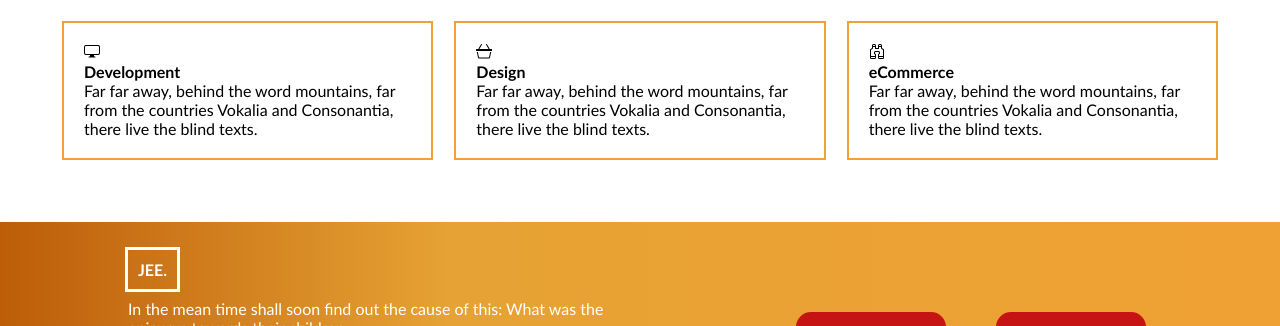
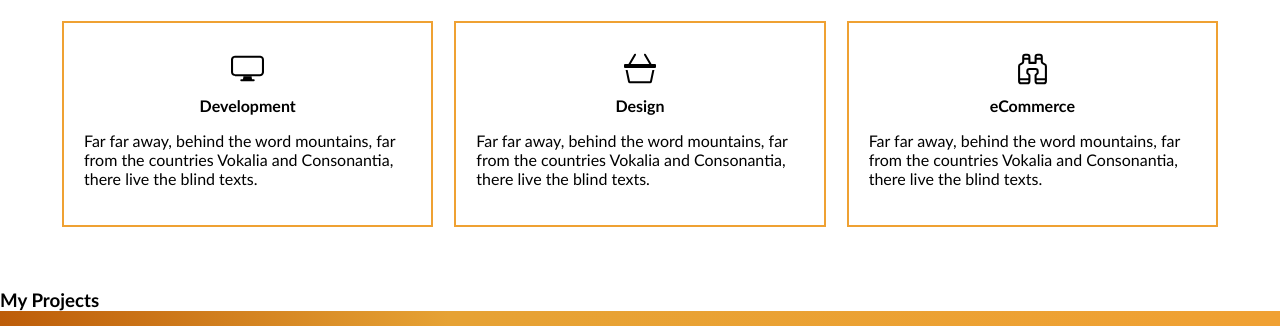
Before and after one commit to ejebulley/justin-portfolio, a plain HTML site: page index.html in a window 1280 px wide. Shown: the part 1676-2002 px from the top of the page. Drawn offline with Linux system fonts and the light colour scheme.

Commit message:
added new pictures and styled the services box

```diff
--- a/assets/css/style.css
+++ b/assets/css/style.css
@@ -198,6 +198,7 @@
 }
 
 #Services{
+    text-transform: uppercase;
     text-align: center;
     font-weight: bold;
     font-size: 50px;
@@ -227,6 +228,18 @@
     outline-width: 2px;
     outline-style: solid;
     padding: 20px;
+    padding-bottom: 10%;
+}
+
+
+.service-sections img{
+    width: 10%;
+    height: 50px;
+    padding-left: 45%;
+}
+.service-sections h4{
+    text-align: center;
+    padding-bottom: 5%;
 }
 
 /* .service-sections ::after{
--- a/index.html
+++ b/index.html
@@ -80,6 +80,15 @@
                     <img src="./assets/images/brand3.png" alt="">
                 </div>
                 <!-- <div class="slide">
+                    <img src="./assets/images/database.png" alt="">
+                </div>
+                <div class="slide">
+                    <img src="./assets/images/python.png" alt="">
+                </div>
+                <div class="slide">
+                    <img src="./assets/images/programming-languages (1).png" alt="">
+                </div> -->
+                <!-- <div class="slide">
                     <img src="./assets/images/brand2.png" alt="">
                 </div>
                 <div class="slide">
@@ -115,6 +124,12 @@
             <p>Far far away, behind the word mountains, far from the countries Vokalia and Consonantia, there live the
                 blind texts.</p>
         </div>
+    </section>
+
+
+    <section>
+        <h3>My Projects</h3>
+
     </section>
 
     <footer class="main-footer">
```
Also changed, not shown: assets/images/database.png (added), assets/images/java-script.png (added), assets/images/programming-languages (1).png (added), assets/images/python.png (added).
